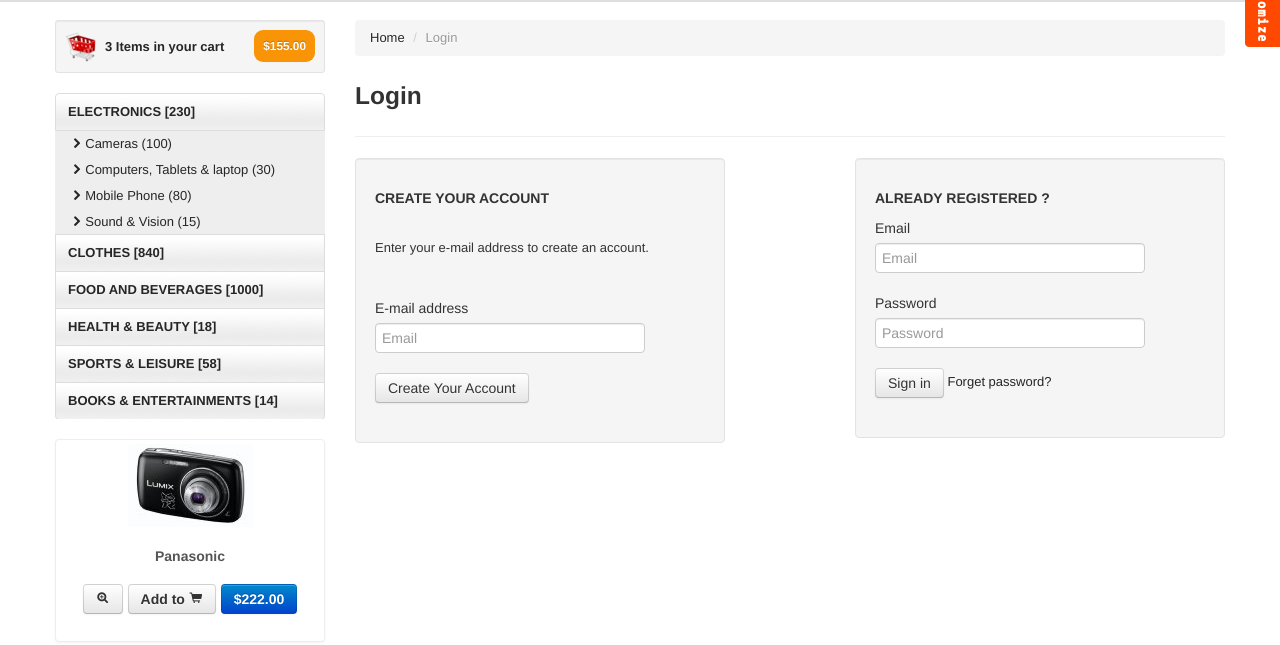
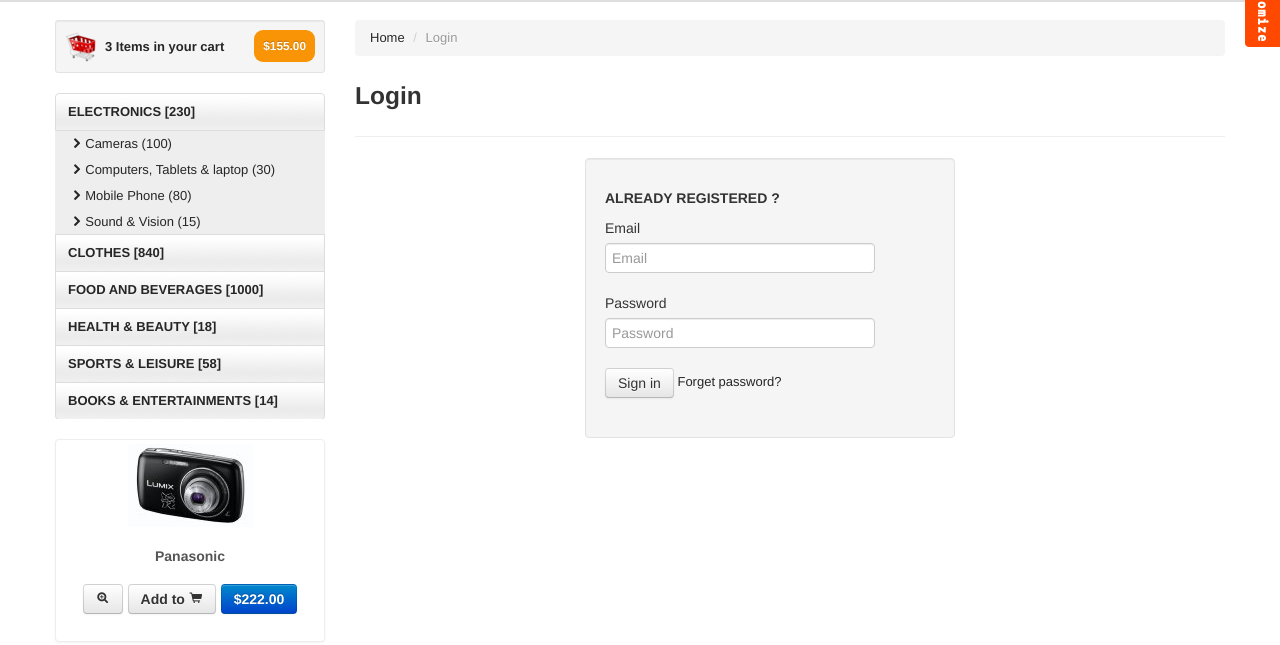
Before and after one commit to KelechiBenny/shoeshop, a PHP site: page /shoeshop/login.php in a window 1280 px wide. Shown: the part 127-772 px from the top of the page. Run offline with PHP 8.4, Linux system fonts and the light colour scheme.

Commit message:
Updated the login Module

```diff
--- /dev/null
+++ b/controllers/LoginController.php
@@ -0,0 +1,44 @@
+<?php
+namespace Controllers;
+
+use Models\Login;
+
+class LoginController
+{
+    public $email;
+    public $password;
+
+    public function login()
+    {
+        if (isset($_POST['signIn'])) {
+            $this->email = htmlentities($_POST['email']);
+            $this->password = md5(htmlentities($_POST['password']));
+
+            $error_array = array();
+
+            if (empty($this->email)) {
+                $error_array[0] = '<p class="error> Email field should not be empty</p>';
+            }
+
+            if (empty($this->password)) {
+                $error_array[1] = '<p class="error"> Password field should not be empty</p>';
+            }
+
+            if (filter_var($this->email, FILTER_VALIDATE_EMAIL) == false) {
+                $error_array[2] = '<p class="error"> Email should be a valid email</p>';
+            }
+
+            if ($error_array != 0) {
+                echo implode ($error_array);
+            }else {
+                $this->loginUser($this->email, $this->password);
+            }
+        }
+    }
+
+    public function loginUser($email, $password)
+    {
+        $models = new Models;
+        $models->login($email, $password);
+    }
+}
--- a/login.php
+++ b/login.php
@@ -1,4 +1,10 @@
-<?php include 'init.php'; ?>
+<?php
+use Controllers\LoginController;
+
+include 'init.php';
+include 'controllers/LoginController.php';
+
+?>
 <!DOCTYPE html>
 <html lang="en">
   <head>
@@ -158,44 +164,31 @@
 	<h3> Login</h3>
 	<hr class="soft"/>
 
-	<div class="row">
-		<div class="span4">
-			<div class="well">
-			<h5>CREATE YOUR ACCOUNT</h5><br/>
-			Enter your e-mail address to create an account.<br/><br/><br/>
-			<form action="register.html">
-			  <div class="control-group">
-				<label class="control-label" for="inputEmail0">E-mail address</label>
-				<div class="controls">
-				  <input class="span3"  type="text" id="inputEmail0" placeholder="Email">
-				</div>
-			  </div>
-			  <div class="controls">
-			  <button type="submit" class="btn block">Create Your Account</button>
-			  </div>
-			</form>
-		</div>
-		</div>
+		<div class="span1"> &nbsp;</div>
 		<div class="span1"> &nbsp;</div>
 		<div class="span4">
 			<div class="well">
 			<h5>ALREADY REGISTERED ?</h5>
-			<form>
+			<form method="post" action="">
+			<?php
+				$login = new LoginController;
+				$login->login();
+			?>
 			  <div class="control-group">
 				<label class="control-label" for="inputEmail1">Email</label>
 				<div class="controls">
-				  <input class="span3"  type="text" id="inputEmail1" placeholder="Email">
+				  <input class="span3"  type="text" id="inputEmail1" name="email" placeholder="Email">
 				</div>
 			  </div>
 			  <div class="control-group">
 				<label class="control-label" for="inputPassword1">Password</label>
 				<div class="controls">
-				  <input type="password" class="span3"  id="inputPassword1" placeholder="Password">
+				  <input type="password" class="span3" name="password"  id="inputPassword1" placeholder="Password">
 				</div>
 			  </div>
 			  <div class="control-group">
 				<div class="controls">
-				  <button type="submit" class="btn">Sign in</button> <a href="forgetpass.html">Forget password?</a>
+				  <button type="submit" name="signIn" class="btn">Sign in</button> <a href="forgetpass.html">Forget password?</a>
 				</div>
 			  </div>
 			</form>
```
Also changed, not shown: models/Login.php (+21 -6 lines).
